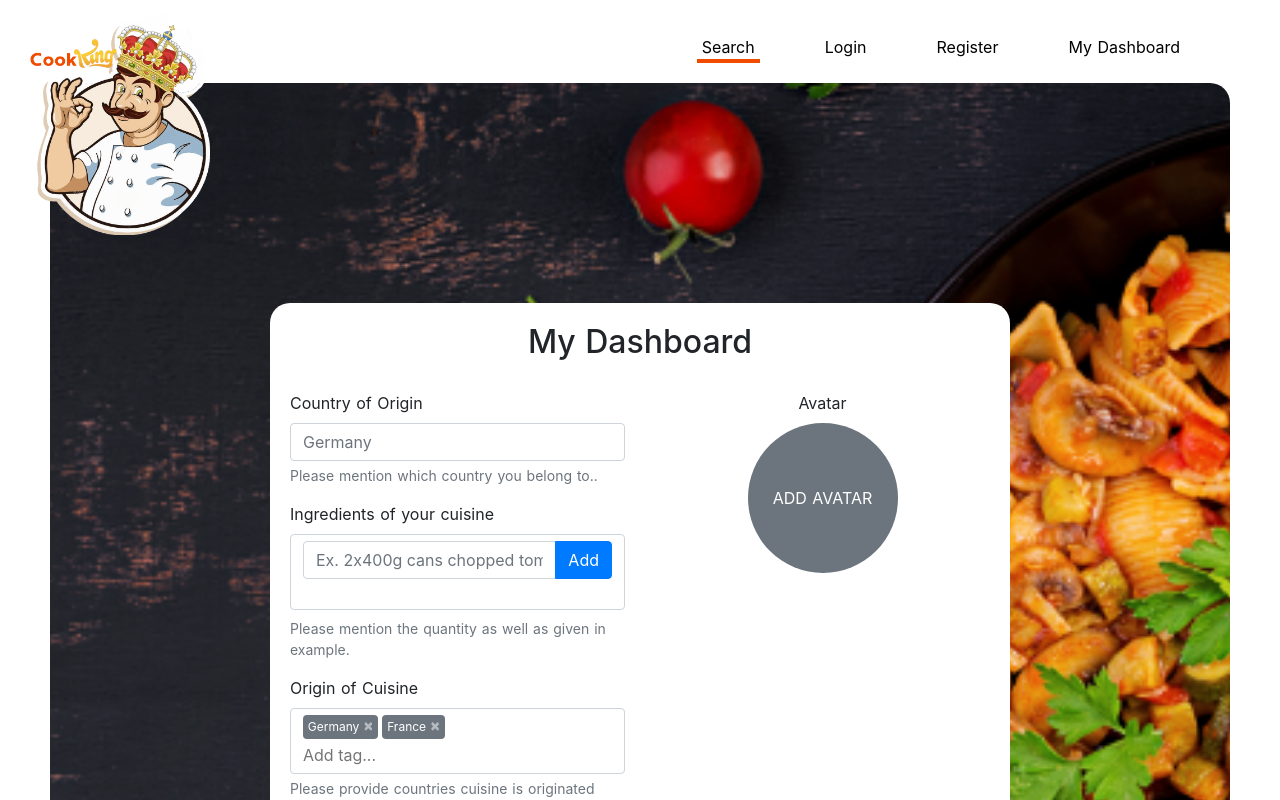
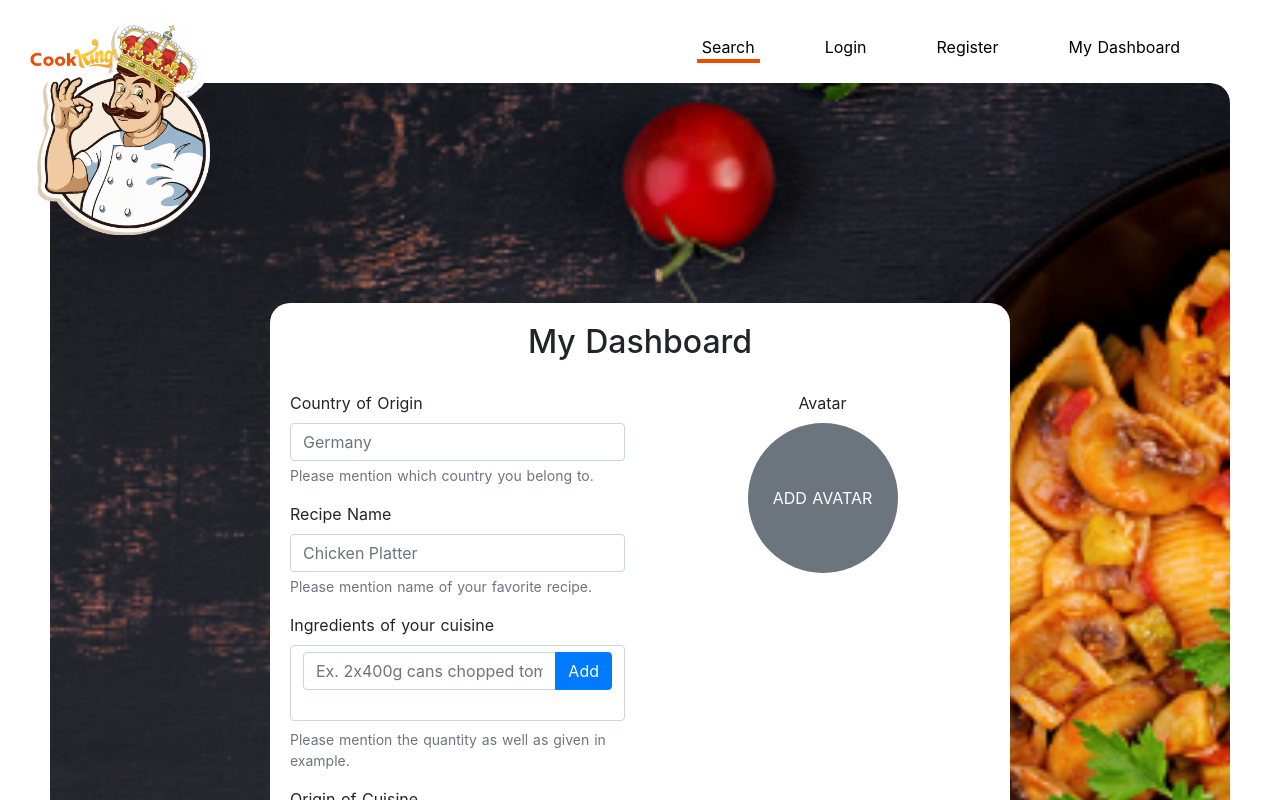
Before and after one commit to ekas/project-taads, a Nuxt app in the folder frontend/: page /dashboard in a window 1280 px wide. Shown: the top 800 px of the page. Built offline with nearby package versions, Linux system fonts and the light colour scheme.

Commit message:
Add one more column to user dashboard

```diff
--- a/frontend/pages/dashboard.vue
+++ b/frontend/pages/dashboard.vue
@@ -9,12 +9,25 @@
               <b-form-group
                 label="Country of Origin"
                 label-for="input-1"
-                description="Please mention which country you belong to.."
+                description="Please mention which country you belong to."
               >
                 <b-form-input
                   id="input-1"
                   type="email"
                   placeholder="Germany"
+                  required
+                >
+                </b-form-input>
+              </b-form-group>
+              <b-form-group
+                label="Recipe Name"
+                label-for="input-1"
+                description="Please mention name of your favorite recipe."
+              >
+                <b-form-input
+                  id="input-1"
+                  type="email"
+                  placeholder="Chicken Platter"
                   required
                 >
                 </b-form-input>
```
